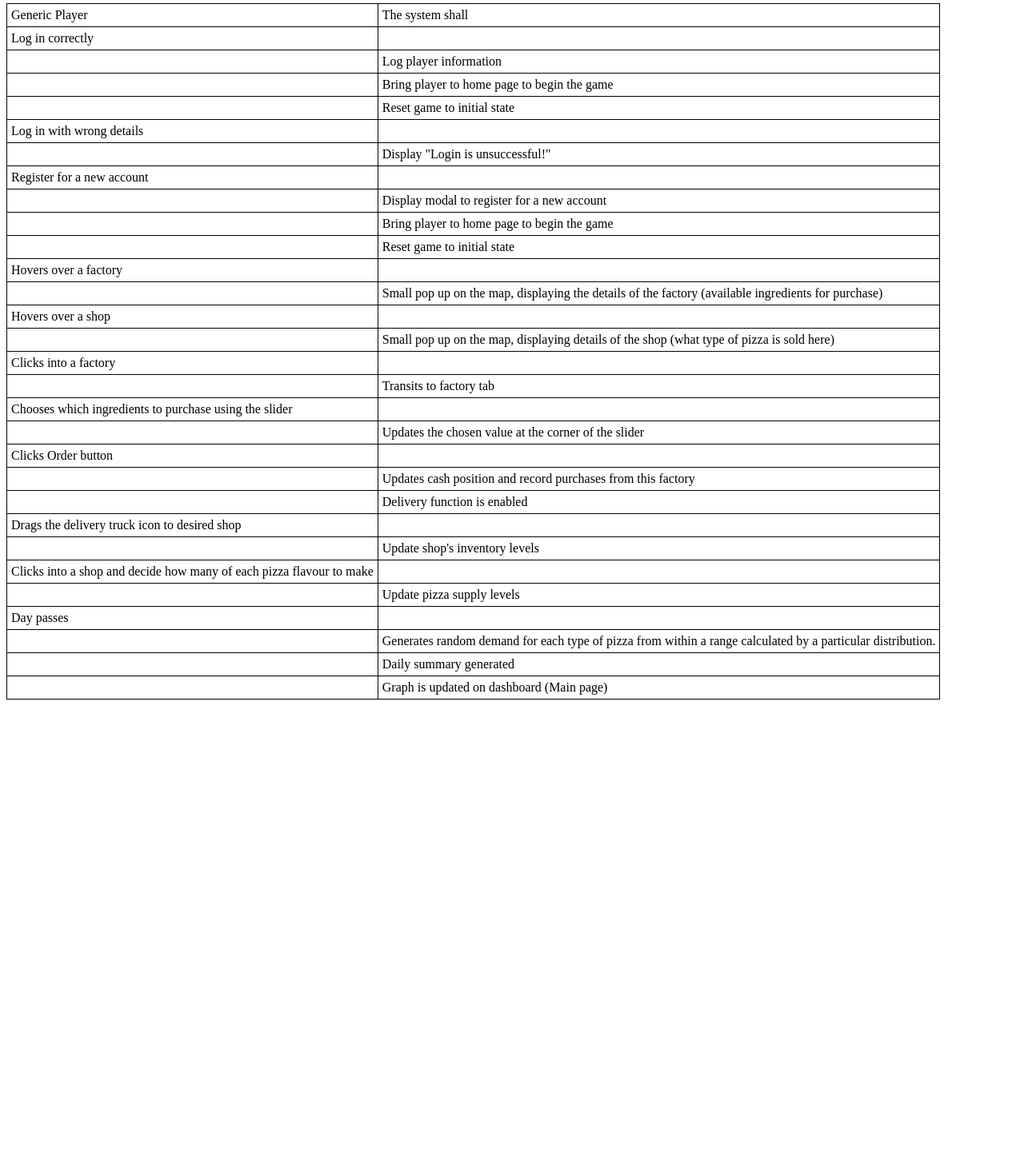
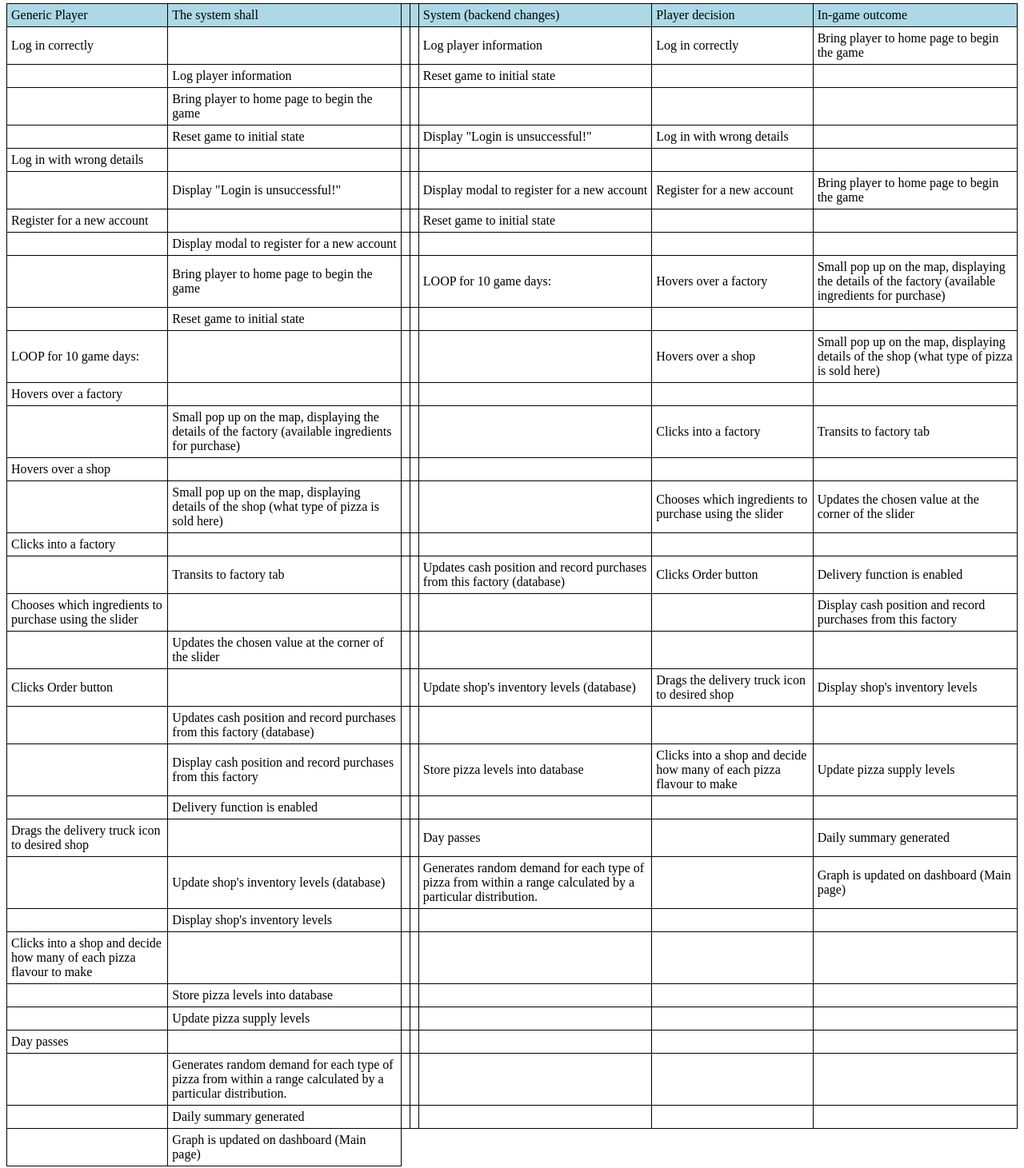
Before and after one commit to T5-ninja/Pizza, a plain HTML site: page ESAProject2022Team00/11 Logical Architecture/index.html in a window 1280 px wide. Shown: the part 63-1524 px from the top of the page at 80% size. Before the commit the page ends 946 px from the top, so only its background shows below. Drawn offline with Linux system fonts and the light colour scheme.

Commit message:
logicarchi

```diff
--- a/ESAProject2022Team00/11 Logical Architecture/index.html
+++ b/ESAProject2022Team00/11 Logical Architecture/index.html
@@ -14,121 +14,302 @@ td {border: 1px solid black;padding:5px;text-align:left;}
 <h2>Logical Architecture</h2>
 
 <table>
-    <tr>
+    <tr bgcolor="lightblue">
         <td>Generic Player</td>
         <td>The system shall</td>
+        <td></td>
+        <td></td>
+        <td>System (backend changes)</td>
+        <td>Player decision</td>
+        <td>In-game outcome</td>
     </tr>
     <tr>
         <td>Log in correctly</td>
         <td></td>
+        <td></td>
+        <td></td>
+        <td>Log player information</td>
+        <td>Log in correctly</td>
+        <td>Bring player to home page to begin the game</td>
     </tr>
     <tr>
         <td></td>
         <td>Log player information</td>
+        <td></td>
+        <td></td>
+        <td>Reset game to initial state</td>
+        <td></td>
+        <td></td>
     </tr>
     <tr>
         <td></td>
         <td>Bring player to home page to begin the game</td>
+        <td></td>
+        <td></td>
+        <td></td>
+        <td></td>
+        <td></td>
     </tr>
     <tr>
         <td></td>
         <td>Reset game to initial state</td>
+        <td></td>
+        <td></td>
+        <td>Display "Login is unsuccessful!"</td>
+        <td>Log in with wrong details</td>
+        <td></td>
     </tr>
     <tr>
         <td>Log in with wrong details</td>
+        <td></td>
+        <td></td>
+        <td></td>
+        <td></td>
+        <td></td>
         <td></td>
     </tr>
     <tr>
         <td></td>
         <td>Display "Login is unsuccessful!"</td>
+        <td></td>
+        <td></td>
+        <td>Display modal to register for a new account</td>
+        <td>Register for a new account</td>
+        <td>Bring player to home page to begin the game</td>
     </tr>
     <tr>
         <td>Register for a new account</td>
+        <td></td>
+        <td></td>
+        <td></td>
+        <td>Reset game to initial state</td>
+        <td></td>
         <td></td>
     </tr>
     <tr>
         <td></td>
         <td>Display modal to register for a new account</td>
+        <td></td>
+        <td></td>
+        <td></td>
+        <td></td>
+        <td></td>
     </tr>
     <tr>
         <td></td>
         <td>Bring player to home page to begin the game</td>
+        <td></td>
+        <td></td>
+        <td>LOOP for 10 game days: </td>
+        <td>Hovers over a factory</td>
+        <td>Small pop up on the map, displaying the details of the factory (available ingredients for purchase)</td>
     </tr>
     <tr>
         <td></td>
         <td>Reset game to initial state</td>
+        <td></td>
+        <td></td>
+        <td></td>
+        <td></td>
+        <td></td>
+    </tr>
+    <tr>
+        <td>LOOP for 10 game days: </td>
+        <td></td>
+        <td></td>
+        <td></td>
+        <td></td>
+        <td>Hovers over a shop</td>
+        <td>Small pop up on the map, displaying details of the shop (what type of pizza is sold here)</td>
     </tr>
     <tr>
         <td>Hovers over a factory</td>
+        <td></td>
+        <td></td>
+        <td></td>
+        <td></td>
+        <td></td>
         <td></td>
     </tr>
     <tr>
         <td></td>
         <td>Small pop up on the map, displaying the details of the factory (available ingredients for purchase)</td>
+        <td></td>
+        <td></td>
+        <td></td>
+        <td>Clicks into a factory</td>
+        <td>Transits to factory tab</td>
     </tr>
     <tr>
         <td>Hovers over a shop</td>
+        <td></td>
+        <td></td>
+        <td></td>
+        <td></td>
+        <td></td>
         <td></td>
     </tr>
     <tr>
         <td></td>
         <td>Small pop up on the map, displaying details of the shop (what type of pizza is sold here)</td>
+        <td></td>
+        <td></td>
+        <td></td>
+        <td>Chooses which ingredients to purchase using the slider</td>
+        <td>Updates the chosen value at the corner of the slider</td>
     </tr>
     <tr>
         <td>Clicks into a factory</td>
+        <td></td>
+        <td></td>
+        <td></td>
+        <td></td>
+        <td></td>
         <td></td>
     </tr>
     <tr>
         <td></td>
         <td>Transits to factory tab</td>
+        <td></td>
+        <td></td>
+        <td>Updates cash position and record purchases from this factory (database)</td>
+        <td>Clicks Order button</td>
+        <td>Delivery function is enabled</td>
     </tr>
     <tr>
         <td>Chooses which ingredients to purchase using the slider</td>
         <td></td>
+        <td></td>
+        <td></td>
+        <td></td>
+        <td></td>
+        <td>Display cash position and record purchases from this factory</td>
     </tr>
     <tr>
         <td></td>
         <td>Updates the chosen value at the corner of the slider</td>
+        <td></td>
+        <td></td>
+        <td></td>
+        <td></td>
+        <td></td>
     </tr>
     <tr>
         <td>Clicks Order button</td>
         <td></td>
+        <td></td>
+        <td></td>
+        <td>Update shop's inventory levels (database)</td>
+        <td>Drags the delivery truck icon to desired shop</td>
+        <td>Display shop's inventory levels </td>
     </tr>
     <tr>
         <td></td>
-        <td>Updates cash position and record purchases from this factory</td>
+        <td>Updates cash position and record purchases from this factory (database)</td>
+        <td></td>
+        <td></td>
+        <td></td>
+        <td></td>
+        <td></td>
+    </tr>
+    <tr>
+        <td></td>
+        <td>Display cash position and record purchases from this factory</td>
+        <td></td>
+        <td></td>
+        <td>Store pizza levels into database</td>
+        <td>Clicks into a shop and decide how many of each pizza flavour to make</td>
+        <td>Update pizza supply levels</td>
     </tr>
     <tr>
         <td></td>
         <td>Delivery function is enabled</td>
+        <td></td>
+        <td></td>
+        <td></td>
+        <td></td>
+        <td></td>
     </tr>
     <tr>
         <td>Drags the delivery truck icon to desired shop</td>
         <td></td>
+        <td></td>
+        <td></td>
+        <td>Day passes</td>
+        <td></td>
+        <td>Daily summary generated</td>
     </tr>
     <tr>
         <td></td>
-        <td>Update shop's inventory levels</td>
+        <td>Update shop's inventory levels (database)</td>
+        <td></td>
+        <td></td>
+        <td>Generates random demand for each type of pizza from within a range calculated by a particular distribution.</td>
+        <td></td>
+        <td>Graph is updated on dashboard (Main page)</td>
+    </tr>
+    <tr>
+        <td></td>
+        <td>Display shop's inventory levels </td>
+        <td></td>
+        <td></td>
+        <td></td>
+        <td></td>
+        <td></td>
     </tr>
     <tr>
         <td>Clicks into a shop and decide how many of each pizza flavour to make</td>
+        <td></td>
+        <td></td>
+        <td></td>
+        <td></td>
+        <td></td>
+        <td></td>
+    </tr>
+    <tr>
+        <td></td>
+        <td>Store pizza levels into database</td>
+        <td></td>
+        <td></td>
+        <td></td>
+        <td></td>
         <td></td>
     </tr>
     <tr>
         <td></td>
         <td>Update pizza supply levels</td>
+        <td></td>
+        <td></td>
+        <td></td>
+        <td></td>
+        <td></td>
     </tr>
     <tr>
         <td>Day passes</td>
+        <td></td>
+        <td></td>
+        <td></td>
+        <td></td>
+        <td></td>
         <td></td>
     </tr>
     <tr>
         <td></td>
         <td>Generates random demand for each type of pizza from within a range calculated by a particular distribution.</td>
+        <td></td>
+        <td></td>
+        <td></td>
+        <td></td>
+        <td></td>
     </tr>
     <tr>
         <td></td>
         <td>Daily summary generated</td>
+        <td></td>
+        <td></td>
+        <td></td>
+        <td></td>
+        <td></td>
     </tr>
     <tr>
         <td></td>
```
Also changed, not shown: ESAProject2022Team00/01 Cover Page/index.html (+5 -6 lines).
